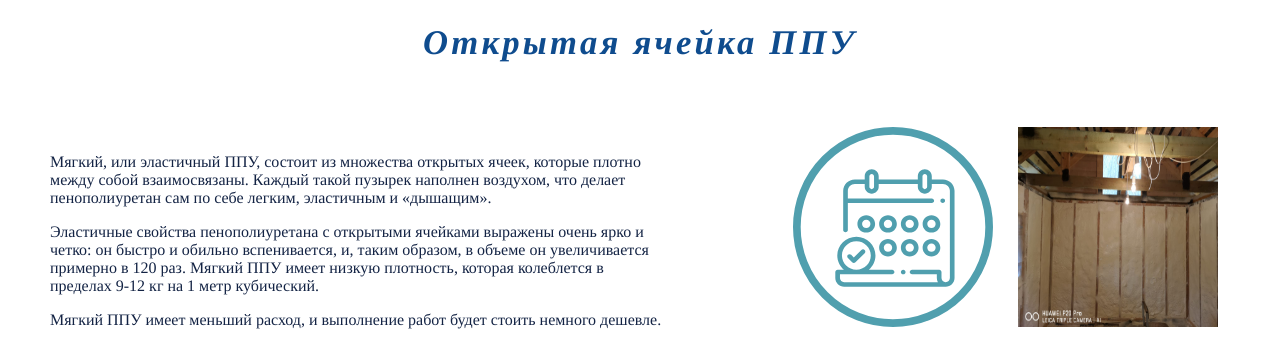
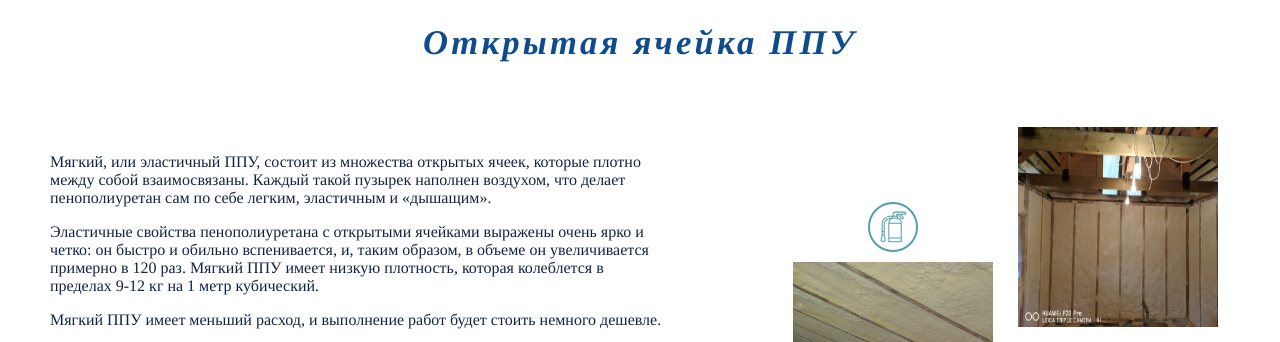
Before and after one commit to olgastepa/-2, a plain HTML site: page о-нас.html in a window 1280 px wide. Shown: the part 2220-2562 px from the top of the page. Drawn offline with Linux system fonts and the light colour scheme.

Commit message:
second test

```diff
--- a/о-нас.html
+++ b/о-нас.html
@@ -108,7 +108,7 @@
             <p class="body-text-left">Мягкий ППУ обладает отличными звукоизоляционными свойствами на уровне 36-37 Дб. Для наружного утеплеия его лучше не использовать, поскольку не исключен прямой контакст с водой.</p>
         </div>
         <div class="pictures-container flex-column">
-            <img src="assets/онас/долговечность.svg" alt="" class="picture-box">
+            <img src="assets/онас/пожаробезопасность.svg" alt="" class="icons-img">
             <img src="assets/онас/открытая-ячейка-2.JPG" alt="" class="picture-box">
             <img src="assets/онас/открытая-ячейка-3.JPG" alt="" class="picture-box">
             <img src="assets/онас/открытая-ячейка-4.jpeg" alt="" class="picture-box">
```
